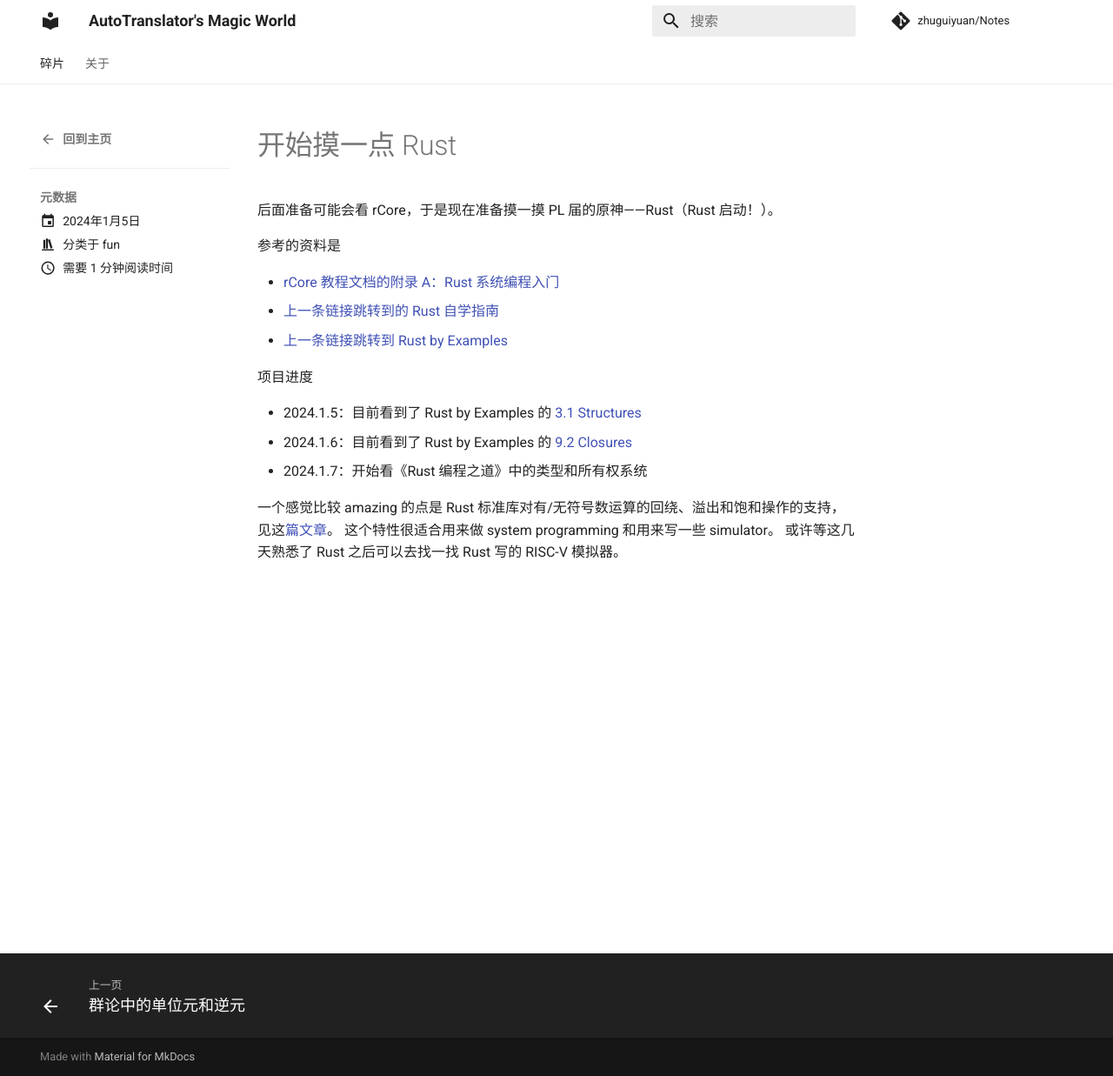
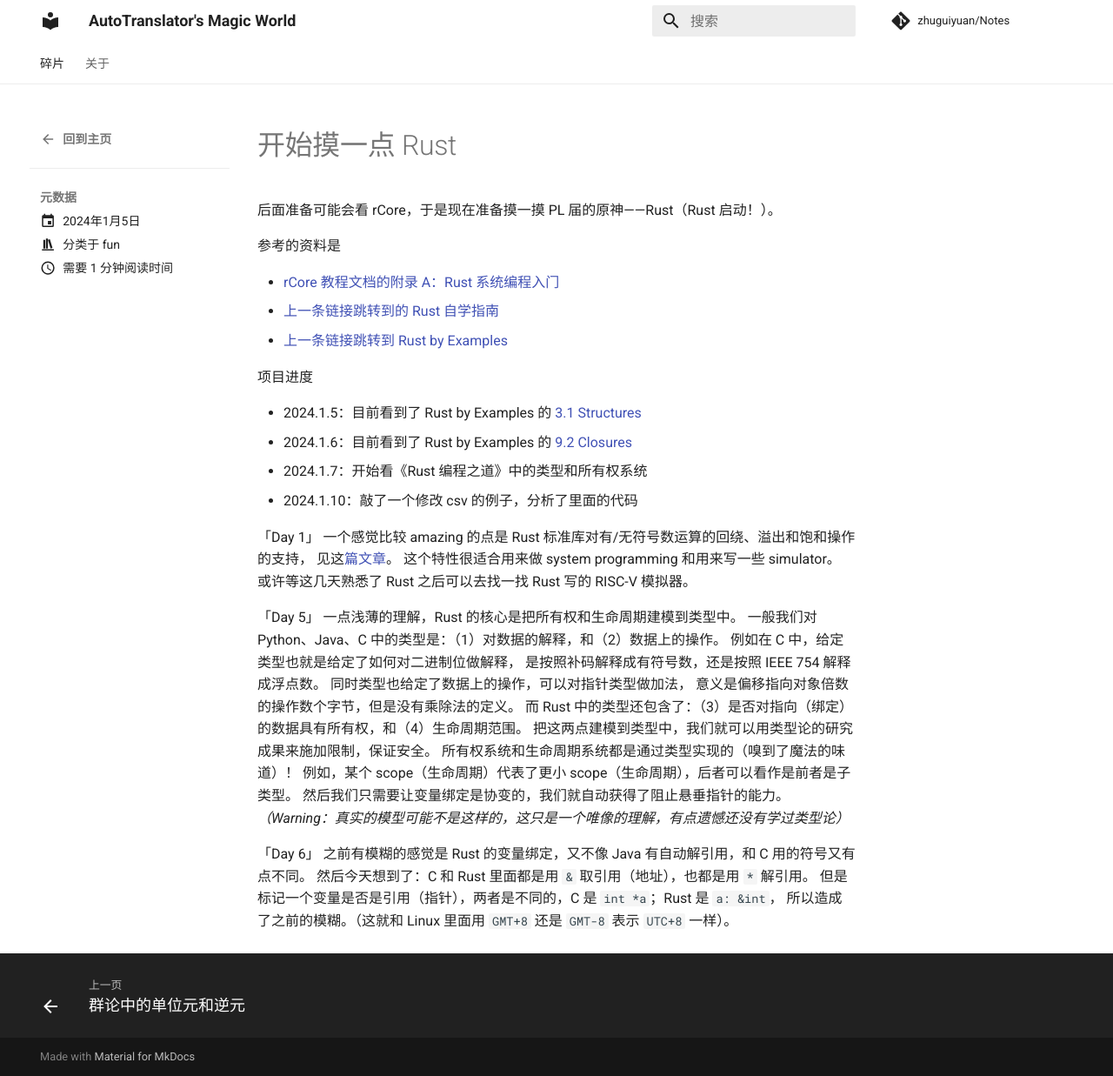
Before and after one commit to zhuguiyuan/Notes, an MkDocs documentation site: the page built from docs/posts/[20240105] 开始摸一点 Rust.md, in a window 1280 px wide and 1237 px high. Shown: the whole window at 87% size. Built offline with MkDocs 1.6.1 and Material for MkDocs 9.7.7, drawn with Linux system fonts in a browser that asks for light colours; comment, search, counter and statistics services are not loaded.

Commit message:
Update some notes.

```diff
--- a/docs/posts/[20240105] 开始摸一点 Rust.md
+++ b/docs/posts/[20240105] 开始摸一点 Rust.md
@@ -19,10 +19,32 @@ categories:
 - 2024.1.5：目前看到了 Rust by Examples 的 [3.1 Structures](https://doc.rust-lang.org/rust-by-example/custom_types/structs.html)
 - 2024.1.6：目前看到了 Rust by Examples 的 [9.2 Closures](https://doc.rust-lang.org/rust-by-example/fn/closures.html)
 - 2024.1.7：开始看《Rust 编程之道》中的类型和所有权系统
+- 2024.1.10：敲了一个修改 csv 的例子，分析了里面的代码
 
 <!-- more -->
 
+「Day 1」
 一个感觉比较 amazing 的点是 Rust 标准库对有/无符号数运算的回绕、溢出和饱和操作的支持，
 见这[篇文章](https://sdl.moe/post/rust-int-overflow/)。
 这个特性很适合用来做 system programming 和用来写一些 simulator。
 或许等这几天熟悉了 Rust 之后可以去找一找 Rust 写的 RISC-V 模拟器。
+
+「Day 5」
+一点浅薄的理解，Rust 的核心是把所有权和生命周期建模到类型中。
+一般我们对 Python、Java、C 中的类型是：（1）对数据的解释，和（2）数据上的操作。
+例如在 C 中，给定类型也就是给定了如何对二进制位做解释，
+是按照补码解释成有符号数，还是按照 IEEE 754 解释成浮点数。
+同时类型也给定了数据上的操作，可以对指针类型做加法，
+意义是偏移指向对象倍数的操作数个字节，但是没有乘除法的定义。
+而 Rust 中的类型还包含了：（3）是否对指向（绑定）的数据具有所有权，和（4）生命周期范围。
+把这两点建模到类型中，我们就可以用类型论的研究成果来施加限制，保证安全。
+所有权系统和生命周期系统都是通过类型实现的（嗅到了魔法的味道）！
+例如，某个 scope（生命周期）代表了更小 scope（生命周期），后者可以看作是前者是子类型。
+然后我们只需要让变量绑定是协变的，我们就自动获得了阻止悬垂指针的能力。
+*（Warning：真实的模型可能不是这样的，这只是一个唯像的理解，有点遗憾还没有学过类型论）*
+
+「Day 6」
+之前有模糊的感觉是 Rust 的变量绑定，又不像 Java 有自动解引用，和 C 用的符号又有点不同。
+然后今天想到了：C 和 Rust 里面都是用 `&` 取引用（地址），也都是用 `*` 解引用。
+但是标记一个变量是否是引用（指针），两者是不同的，C 是 `int *a`；Rust 是 `a: &int`，
+所以造成了之前的模糊。（这就和 Linux 里面用 `GMT+8` 还是 `GMT-8` 表示 `UTC+8` 一样）。
```
